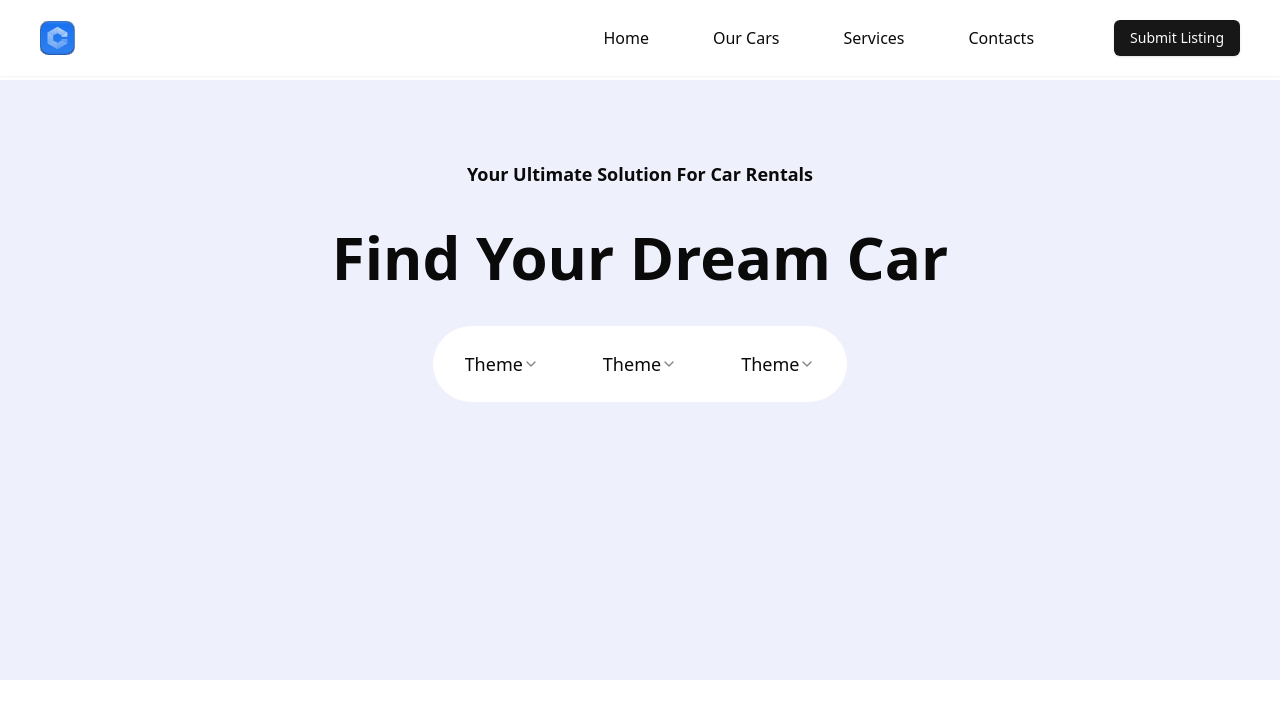
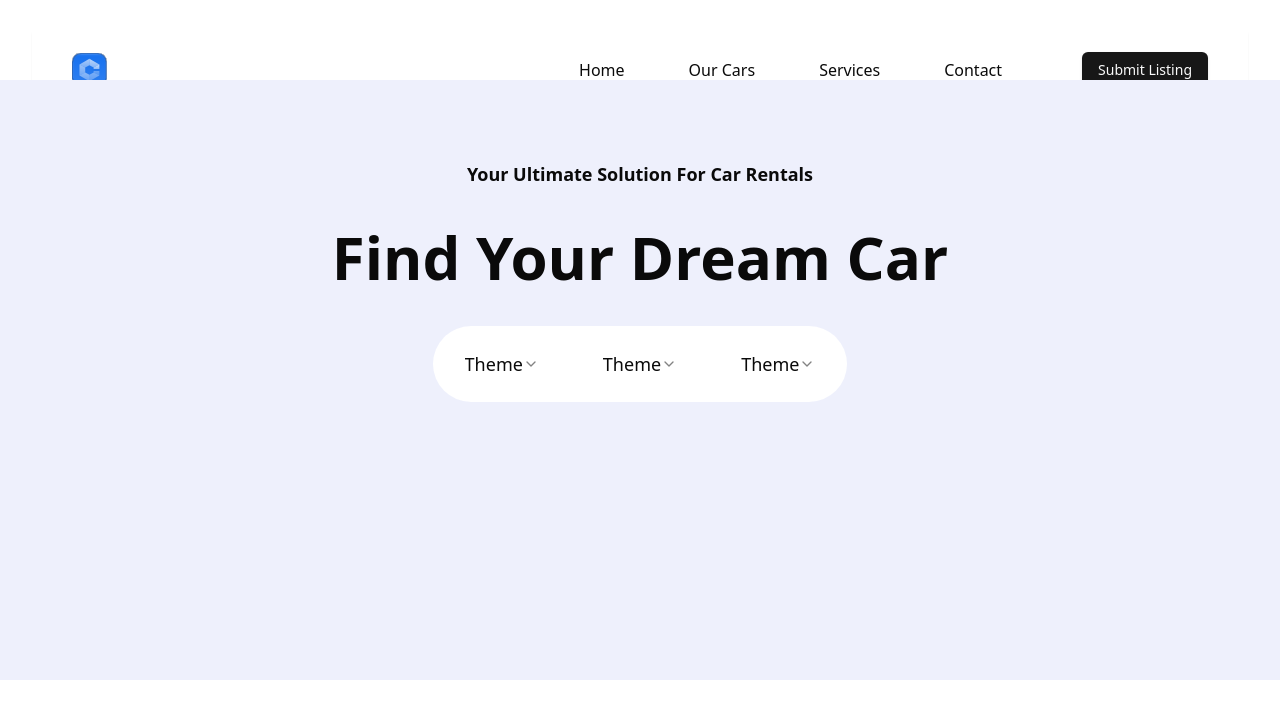
Before and after one commit to suryssss/CarRentalApplication-Driftly, a React (Vite) app: page / in a window 1280 px wide. Shown: the top 718 px of the page. Built offline with nearby package versions, Linux system fonts and the light colour scheme; no server answers.

Commit message:
Update Header.jsx

```diff
--- a/src/components/Header.jsx
+++ b/src/components/Header.jsx
@@ -1,32 +1,138 @@
-import { UserButton, useUser } from '@clerk/clerk-react'
-import React from 'react'
+import { UserButton, useUser } from '@clerk/clerk-react';
+import React, { useState } from 'react';
 import { Button } from './ui/button';
+import { FaBars, FaTimes } from 'react-icons/fa';
+import { motion } from 'framer-motion';
 
-function header() {
-    const {user,isSignedIn}=useUser();
+function Header() {
+  const { user, isSignedIn } = useUser();
+  const [isMobileMenuOpen, setIsMobileMenuOpen] = useState(false);
+
+  const headerVariants = {
+    hidden: { opacity: 0, y: -50 },
+    visible: { opacity: 1, y: 0, transition: { duration: 0.5 } },
+  };
+
+  const mobileMenuVariants = {
+    hidden: { opacity: 0, y: -20 },
+    visible: { opacity: 1, y: 0, transition: { duration: 0.3 } },
+  };
+
   return (
-    <div className='fixed top-0 left-0 flex justify-between items-center shadow-sm p-5 mt-0 z-50 w-full px-10 '>
-        <img src='/logo.svg' width={150} height={100}/>
-        <div className='flex items-center '>
-        <ul className="hidden md:flex gap-16 mr-20">
-          <li className='font-medium  hover:scale-105 transition-all cursor-pointer hover:text-primary'>Home</li>
-          <li className='font-medium hover:scale-105 transition-all cursor-pointer hover:text-primary'>Our Cars</li>
-          <li className='font-medium hover:scale-105 transition-all cursor-pointer hover:text-primary'>Services</li>
-          <li className='font-medium hover:scale-105 transition-all cursor-pointer hover:text-primary'>Contacts</li>
-        </ul>
+    <motion.div
+      initial="hidden"
+      animate="visible"
+      variants={headerVariants}
+      className="flex justify-between items-center shadow-sm p-5 mt-0 z-50 w-full px-4 md:px-10"
+    >
+      <motion.img
+        whileHover={{ scale: 1.05 }}
+        src="/logo.svg"
+        width={150}
+        height={100}
+        alt="Logo"
+      />
 
-        {isSignedIn?
-            <div className='flex items-center gap-4'>
-                <UserButton/>
-                <Button>Submit Listing</Button>
-            </div>
-            :
+      <div className="md:hidden">
+        <button onClick={() => setIsMobileMenuOpen(!isMobileMenuOpen)}>
+          {isMobileMenuOpen ? (
+            <FaTimes size={24} className="text-gray-800" />
+          ) : (
+            <FaBars size={24} className="text-gray-800" />
+          )}
+        </button>
+      </div>
+
+      <div className="hidden md:flex items-center">
+        <motion.ul
+          initial="hidden"
+          animate="visible"
+          variants={headerVariants}
+          className="hidden md:flex gap-16 mr-20"
+        >
+          <motion.li
+            whileHover={{ scale: 1.05 }}
+            className="font-medium hover:scale-105 transition-all cursor-pointer hover:text-primary"
+          >
+            Home
+          </motion.li>
+          <motion.li
+            whileHover={{ scale: 1.05 }}
+            className="font-medium hover:scale-105 transition-all cursor-pointer hover:text-primary"
+          >
+            Our Cars
+          </motion.li>
+          <motion.li
+            whileHover={{ scale: 1.05 }}
+            className="font-medium hover:scale-105 transition-all cursor-pointer hover:text-primary"
+          >
+            Services
+          </motion.li>
+          <motion.li
+            whileHover={{ scale: 1.05 }}
+            className="font-medium hover:scale-105 transition-all cursor-pointer hover:text-primary"
+          >
+            Contact
+          </motion.li>
+        </motion.ul>
+        {isSignedIn ? (
+          <motion.div
+            initial="hidden"
+            animate="visible"
+            variants={headerVariants}
+            className="flex items-center gap-4"
+          >
+            <UserButton />
             <Button>Submit Listing</Button>
-        }
-        </div>
-    </div>
+          </motion.div>
+        ) : (
+          <motion.div
+            initial="hidden"
+            animate="visible"
+            variants={headerVariants}
+          >
+            <Button>Submit Listing</Button>
+          </motion.div>
+        )}
+      </div>
 
-  )
+      {isMobileMenuOpen && (
+        <motion.div
+          initial="hidden"
+          animate="visible"
+          variants={mobileMenuVariants}
+          className="md:hidden absolute top-20 left-0 w-full bg-white shadow-lg"
+        >
+          <ul className="flex flex-col items-center gap-4 py-4">
+            <motion.li
+              whileHover={{ scale: 1.05 }}
+              className="font-medium hover:scale-105 transition-all cursor-pointer hover:text-primary"
+            >
+              Home
+            </motion.li>
+            <motion.li
+              whileHover={{ scale: 1.05 }}
+              className="font-medium hover:scale-105 transition-all cursor-pointer hover:text-primary"
+            >
+              Our Cars
+            </motion.li>
+            <motion.li
+              whileHover={{ scale: 1.05 }}
+              className="font-medium hover:scale-105 transition-all cursor-pointer hover:text-primary"
+            >
+              Services
+            </motion.li>
+            <motion.li
+              whileHover={{ scale: 1.05 }}
+              className="font-medium hover:scale-105 transition-all cursor-pointer hover:text-primary"
+            >
+              Contact
+            </motion.li>
+          </ul>
+        </motion.div>
+      )}
+    </motion.div>
+  );
 }
 
-export default header
+export default Header;
```
